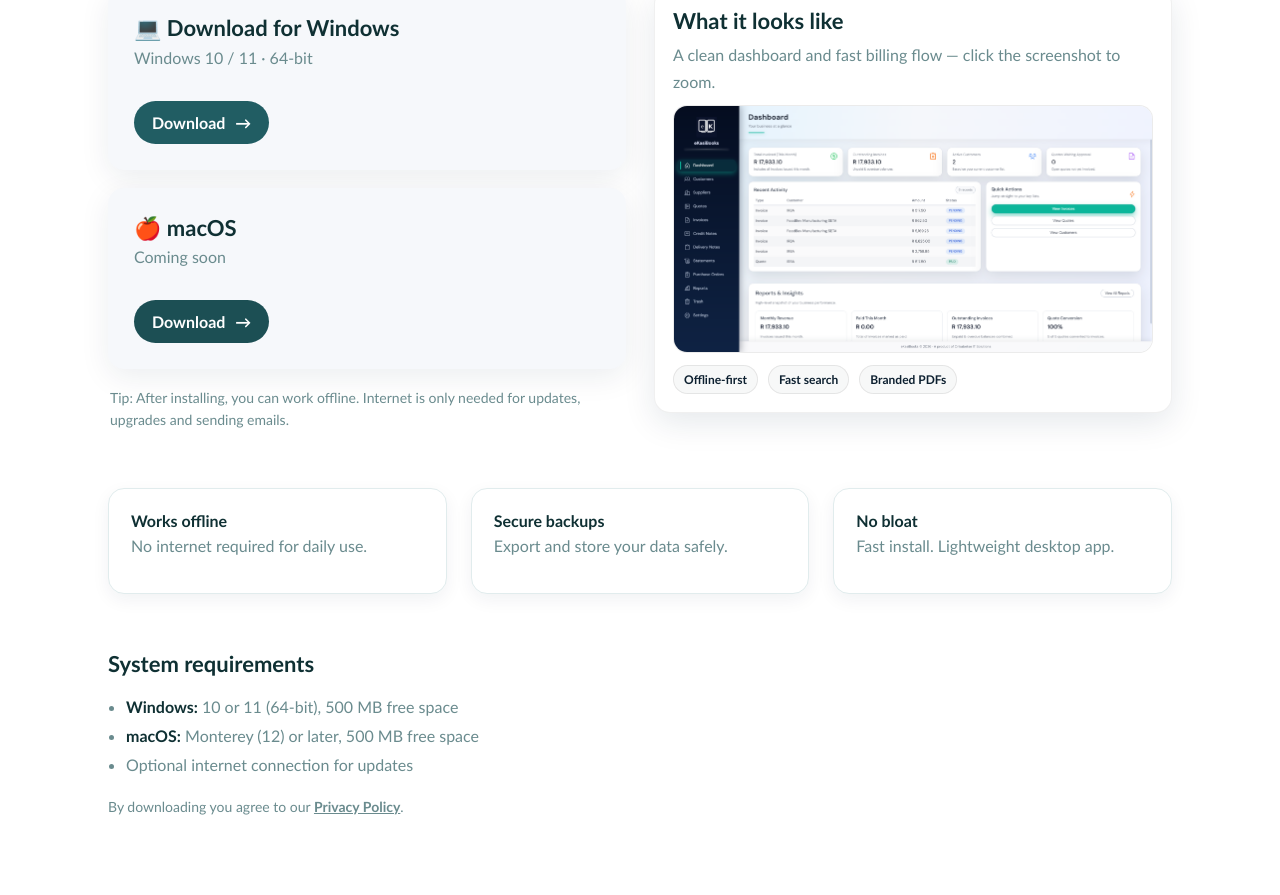
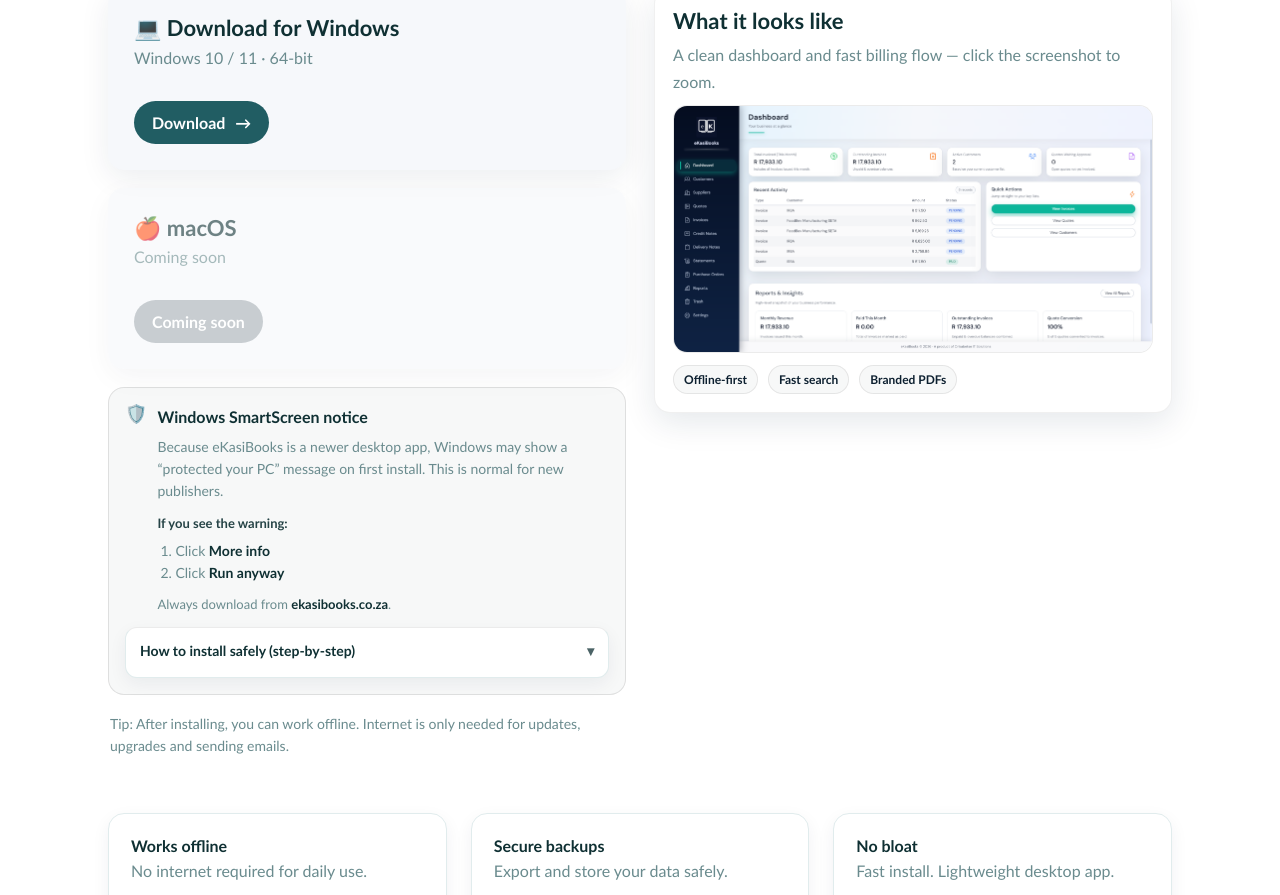
Before and after one commit to thandomasuku/ekasibooks-website, a Next.js app: page /download in a window 1280 px wide. Shown: the part 593-1488 px from the top of the page. Built offline with nearby package versions, Linux system fonts and the light colour scheme.

Commit message:
Improve download page trust, SmartScreen guidance, and OG preview image

```diff
--- a/app/download/page.tsx
+++ b/app/download/page.tsx
@@ -17,12 +17,21 @@
     siteName: "eKasiBooks",
     type: "website",
     locale: "en_ZA",
+    images: [
+      {
+        url: "https://ekasibooks.co.za/og/download.png",
+        width: 1200,
+        height: 630,
+        alt: "Download eKasiBooks",
+      },
+    ],
   },
   twitter: {
     card: "summary_large_image",
     title: "Download eKasiBooks",
     description:
       "Download the eKasiBooks desktop app for Windows and macOS. Offline-first invoicing with branded PDFs.",
+    images: ["https://ekasibooks.co.za/og/download.png"],
   },
 };
 
--- a/components/DownloadClient.tsx
+++ b/components/DownloadClient.tsx
@@ -63,7 +63,12 @@
           width: "100%",
         }}
       >
-        <img src={src} alt={alt} loading="lazy" style={{ width: "100%", height: "auto", display: "block" }} />
+        <img
+          src={src}
+          alt={alt}
+          loading="lazy"
+          style={{ width: "100%", height: "auto", display: "block" }}
+        />
       </button>
 
       {open ? (
@@ -109,7 +114,16 @@
                 background: "#fff",
               }}
             >
-              <span style={{ fontWeight: 900, fontSize: 13, color: "#0d2030", opacity: 0.85 }}>{hint}</span>
+              <span
+                style={{
+                  fontWeight: 900,
+                  fontSize: 13,
+                  color: "#0d2030",
+                  opacity: 0.85,
+                }}
+              >
+                {hint}
+              </span>
               <button
                 type="button"
                 onClick={() => setOpen(false)}
@@ -128,7 +142,11 @@
             </div>
 
             <div style={{ overflow: "auto", background: "#f7f9fc" }}>
-              <img src={src} alt={alt} style={{ width: "100%", height: "auto", display: "block" }} />
+              <img
+                src={src}
+                alt={alt}
+                style={{ width: "100%", height: "auto", display: "block" }}
+              />
             </div>
           </div>
         </div>
@@ -144,6 +162,12 @@
       setTimeout(() => el.classList.add("show"), i * 120);
     });
   }, []);
+
+  // If you later add screenshots for SmartScreen steps, flip this to true.
+  // Expected paths:
+  // /public/screenshots/smartscreen-more-info.png
+  // /public/screenshots/smartscreen-run-anyway.png
+  const SHOW_SMARTSCREEN_SCREENSHOTS = false;
 
   return (
     <main>
@@ -192,16 +216,25 @@
           >
             {/* DOWNLOAD CARDS */}
             <div style={{ display: "grid", gridTemplateColumns: "1fr", gap: 18 }}>
-              {DOWNLOADS.map((d, i) => (
+              {DOWNLOADS.map((d, i) => {
+                const disabled = "disabled" in d && d.disabled;
+
+                return (
                   <a
                     key={d.label}
-                  href={d.href}
+                    href={disabled ? undefined : d.href}
+                    aria-disabled={disabled ? true : undefined}
                     className="downloadCard reveal"
+                    onClick={(e) => {
+                      if (disabled) e.preventDefault();
+                    }}
                     style={{
                       textDecoration: "none",
                       color: "inherit",
                       transition: "transform .25s ease, box-shadow .25s ease",
                       animationDelay: `${i * 120}ms`,
+                      cursor: disabled ? "not-allowed" : "pointer",
+                      opacity: disabled ? 0.6 : 1,
                     }}
                   >
                     <div
@@ -231,17 +264,133 @@
                           gap: 10,
                           fontWeight: 900,
                           color: "#fff",
-                        background: d.tone === "primary" ? "var(--brand)" : "var(--brand-700)",
+                          background: disabled
+                            ? "rgba(13,32,48,.35)"
+                            : d.tone === "primary"
+                            ? "var(--brand)"
+                            : "var(--brand-700)",
                           padding: "12px 18px",
                           borderRadius: 999,
                           width: "fit-content",
                         }}
                       >
+                        {disabled ? (
+                          "Coming soon"
+                        ) : (
+                          <>
                             Download <span aria-hidden>→</span>
+                          </>
+                        )}
                       </div>
                     </div>
                   </a>
-              ))}
+                );
+              })}
+
+              {/* SMARTSCREEN NOTICE */}
+              <div
+                className="reveal"
+                style={{
+                  borderRadius: 16,
+                  border: "1px solid rgba(0,0,0,.10)",
+                  background: "rgba(13,32,48,.03)",
+                  padding: 16,
+                  lineHeight: 1.6,
+                }}
+              >
+                <div style={{ display: "flex", gap: 10, alignItems: "flex-start" }}>
+                  <div style={{ fontSize: 18, lineHeight: 1 }}>🛡️</div>
+                  <div>
+                    <strong style={{ color: "var(--ink)" }}>Windows SmartScreen notice</strong>
+                    <p className="muted" style={{ margin: "6px 0 0", fontSize: 14 }}>
+                      Because eKasiBooks is a newer desktop app, Windows may show a “protected your PC” message on first
+                      install. This is normal for new publishers.
+                    </p>
+
+                    <div style={{ marginTop: 10 }}>
+                      <div style={{ fontWeight: 900, fontSize: 13, color: "var(--ink)", opacity: 0.9 }}>
+                        If you see the warning:
+                      </div>
+                      <ol
+                        style={{
+                          margin: "6px 0 0",
+                          paddingLeft: 18,
+                          color: "var(--muted)",
+                          fontSize: 14,
+                        }}
+                      >
+                        <li>
+                          Click <strong style={{ color: "var(--ink)" }}>More info</strong>
+                        </li>
+                        <li>
+                          Click <strong style={{ color: "var(--ink)" }}>Run anyway</strong>
+                        </li>
+                      </ol>
+                    </div>
+
+                    <p className="muted" style={{ margin: "10px 0 0", fontSize: 13 }}>
+                      Always download from <strong style={{ color: "var(--ink)" }}>ekasibooks.co.za</strong>.
+                    </p>
+                  </div>
+                </div>
+
+                {/* COLLAPSIBLE INSTALL GUIDE */}
+                <details className="installDetails" style={{ marginTop: 12 }}>
+                  <summary className="installSummary">
+                    How to install safely (step-by-step)
+                    <span className="chev" aria-hidden>
+                      ▾
+                    </span>
+                  </summary>
+
+                  <div className="installBody">
+                    <ol className="installList">
+                      <li>
+                        Download <strong>eKasiBooks-Setup-latest.exe</strong> from{" "}
+                        <strong>ekasibooks.co.za</strong>.
+                      </li>
+                      <li>
+                        If Windows shows <em>“Windows protected your PC”</em>, click{" "}
+                        <strong>More info</strong>.
+                      </li>
+                      <li>
+                        Click <strong>Run anyway</strong> to start the installer.
+                      </li>
+                      <li>
+                        Follow the installer prompts. After installation, you can open eKasiBooks from the Start Menu.
+                      </li>
+                    </ol>
+
+                    <div className="installNote">
+                      <strong>Tip:</strong> If your company uses managed PCs, your IT team can approve the installer for
+                      easier installs in future.
+                    </div>
+
+                    {SHOW_SMARTSCREEN_SCREENSHOTS ? (
+                      <div className="ssGrid">
+                        <div className="ssCard">
+                          <div className="ssTitle">Step 1: Click “More info”</div>
+                          <img
+                            src="/screenshots/smartscreen-more-info.png"
+                            alt='Windows SmartScreen: click "More info"'
+                            style={{ width: "100%", height: "auto", display: "block", borderRadius: 12 }}
+                            loading="lazy"
+                          />
+                        </div>
+                        <div className="ssCard">
+                          <div className="ssTitle">Step 2: Click “Run anyway”</div>
+                          <img
+                            src="/screenshots/smartscreen-run-anyway.png"
+                            alt='Windows SmartScreen: click "Run anyway"'
+                            style={{ width: "100%", height: "auto", display: "block", borderRadius: 12 }}
+                            loading="lazy"
+                          />
+                        </div>
+                      </div>
+                    ) : null}
+                  </div>
+                </details>
+              </div>
 
               <div className="reveal" style={{ paddingLeft: 2 }}>
                 <p className="muted" style={{ margin: 0, fontSize: 14, lineHeight: 1.6 }}>
@@ -272,7 +421,14 @@
                   </p>
                 </div>
 
-                <div style={{ borderRadius: 14, overflow: "hidden", border: "1px solid rgba(0,0,0,.08)", background: "#fff" }}>
+                <div
+                  style={{
+                    borderRadius: 14,
+                    overflow: "hidden",
+                    border: "1px solid rgba(0,0,0,.08)",
+                    background: "#fff",
+                  }}
+                >
                   <ZoomableImage src="/screenshots/app-dashboard.png" alt="eKasiBooks dashboard screenshot" />
                 </div>
 
@@ -362,14 +518,80 @@
             .downloadCard:hover { transform: translateY(-4px); }
             .card:hover { box-shadow: 0 18px 40px rgba(10,37,64,.12); }
 
+            .downloadCard[aria-disabled="true"]:hover { transform: none; }
+
             .thinCard { padding: 22px; border-radius: 16px; transition: transform .25s ease, box-shadow .25s ease; }
             .thinCard:hover { transform: translateY(-4px); box-shadow: 0 16px 32px rgba(10,37,64,.10); }
+
+            /* Collapsible install guide */
+            .installDetails{
+              border-top: 1px solid rgba(0,0,0,.08);
+              padding-top: 12px;
+            }
+            .installSummary{
+              list-style: none;
+              display: flex;
+              align-items: center;
+              justify-content: space-between;
+              gap: 12px;
+              cursor: pointer;
+              font-weight: 900;
+              color: var(--ink);
+              font-size: 14px;
+              user-select: none;
+            }
+            .installSummary::-webkit-details-marker { display: none; }
+            .installDetails[open] .chev { transform: rotate(180deg); }
+            .chev { transition: transform .15s ease; opacity: .75; }
+
+            .installBody{
+              margin-top: 10px;
+              background: rgba(255,255,255,.7);
+              border: 1px solid rgba(0,0,0,.08);
+              border-radius: 14px;
+              padding: 14px;
+            }
+            .installList{
+              margin: 0;
+              padding-left: 18px;
+              color: var(--muted);
+              line-height: 1.75;
+              font-size: 14px;
+            }
+            .installNote{
+              margin-top: 10px;
+              font-size: 13px;
+              color: var(--muted);
+              background: rgba(13,32,48,.03);
+              border: 1px solid rgba(0,0,0,.08);
+              padding: 10px 12px;
+              border-radius: 12px;
+            }
+            .ssGrid{
+              display: grid;
+              grid-template-columns: 1fr 1fr;
+              gap: 12px;
+              margin-top: 12px;
+            }
+            .ssCard{
+              border: 1px solid rgba(0,0,0,.08);
+              border-radius: 14px;
+              background: #fff;
+              padding: 10px;
+            }
+            .ssTitle{
+              font-size: 12px;
+              font-weight: 900;
+              color: rgba(13,32,48,.85);
+              margin: 0 0 8px;
+            }
 
             @keyframes zoomFade { from { opacity: 0; } to { opacity: 1; } }
 
             @media (max-width: 900px){
               .topGrid{ grid-template-columns: 1fr !important; }
               .trustGrid{ grid-template-columns: 1fr !important; }
+              .ssGrid{ grid-template-columns: 1fr !important; }
             }
           `}</style>
         </div>
```
Also changed, not shown: 1 other file (tests, documents, lock files or other folders). Lines whose indentation alone changed are shown as unchanged.
